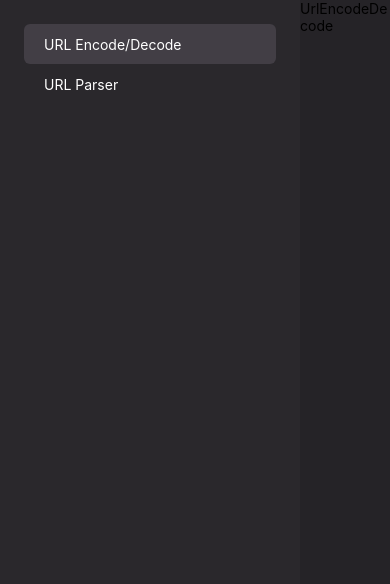
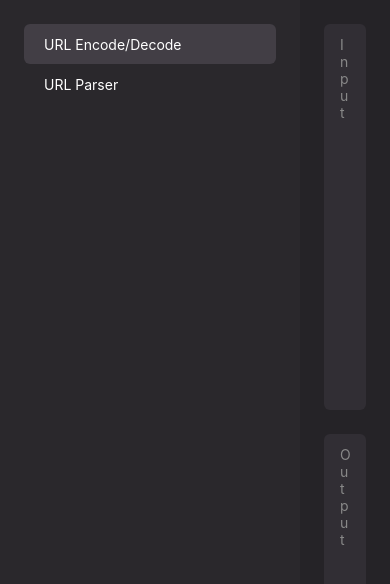
Before and after one commit to ozgrozer/DevTools, a React Native app: screen / in a window 390 px wide. Shown: the top 584 px of the page. Built offline with nearby package versions, Linux system fonts and the light colour scheme.

Commit message:
Add text inputs

```diff
--- a/src/views/tools/UrlEncodeDecode.jsx
+++ b/src/views/tools/UrlEncodeDecode.jsx
@@ -1,15 +1,40 @@
-import { View, Text, StyleSheet } from 'react-native'
+import { View, TextInput, StyleSheet } from 'react-native'
 
 export default () => {
   return (
     <View style={styles.contentWrapper}>
-      <Text>UrlEncodeDecode</Text>
+      <TextInput
+        multiline
+        placeholder='Input'
+        enableFocusRing={false}
+        style={styles.textInput}
+        placeholderTextColor='#888'
+      />
+
+      <TextInput
+        multiline
+        placeholder='Output'
+        enableFocusRing={false}
+        style={styles.textInput}
+        placeholderTextColor='#888'
+      />
     </View>
   )
 }
 
 const styles = StyleSheet.create({
   contentWrapper: {
-    flex: 1
+    flex: 1,
+    gap: 24,
+    padding: 24
+  },
+  textInput: {
+    height: '50%',
+    paddingTop: 12,
+    borderRadius: 6,
+    paddingLeft: 16,
+    paddingRight: 16,
+    paddingBottom: 12,
+    backgroundColor: '#312E34'
   }
 })
```
